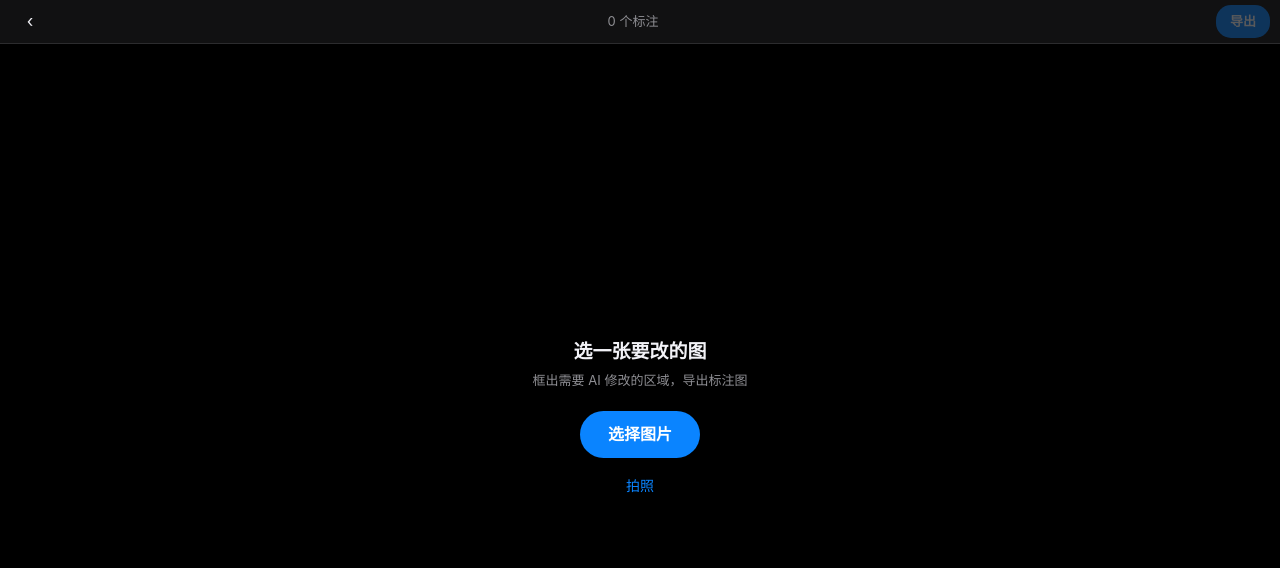
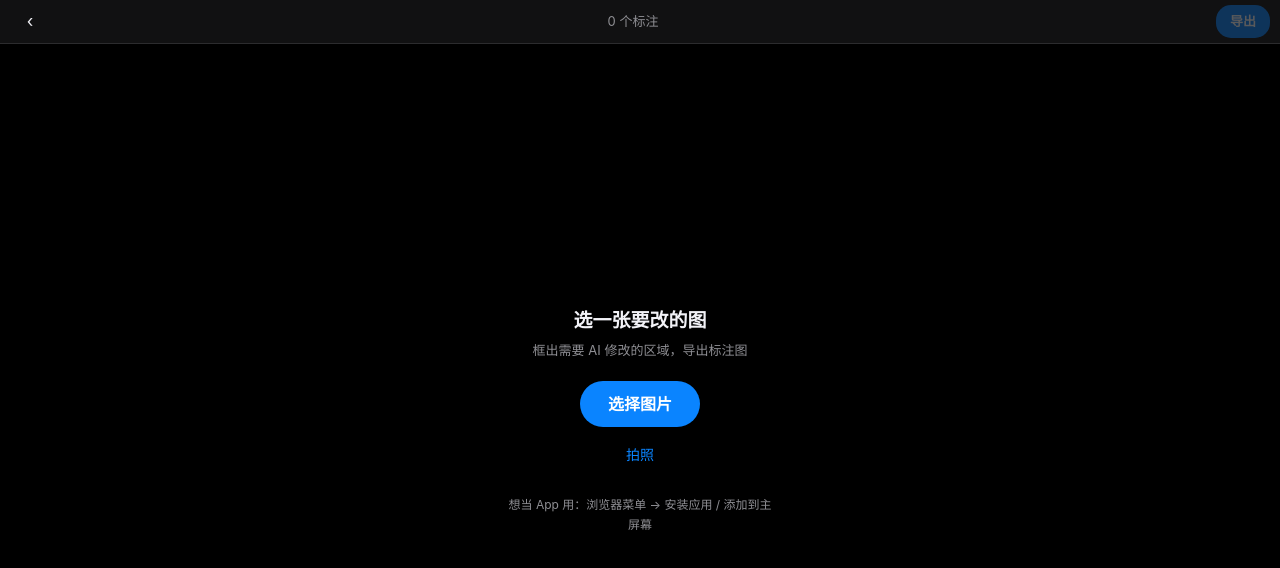
Before and after one commit to Cjl2005526/blockmark, a website with bundled scripts: page index.html in a window 1280 px wide. Built offline with nearby package versions, Linux system fonts and the light colour scheme.

Commit message:
feat: 发布构建脚本、安装引导与离线安装说明

```diff
--- a/index.html
+++ b/index.html
@@ -27,6 +27,7 @@
       <p class="empty-sub">框出需要 AI 修改的区域，导出标注图</p>
       <button id="btn-pick" class="primary-btn big">选择图片</button>
       <button id="btn-camera" class="ghost-btn">拍照</button>
+      <p id="install-tip" class="empty-tip" hidden></p>
     </div>
     <div id="frame" class="frame" hidden>
       <img id="photo" alt="待标注的图片" draggable="false">
--- a/package.json
+++ b/package.json
@@ -4,6 +4,7 @@
   "type": "module",
   "scripts": {
     "test": "node --test",
-    "serve": "node server.mjs . 4173"
+    "serve": "node server.mjs . 4173",
+    "build": "node scripts/build.mjs"
   }
 }
--- a/src/main.js
+++ b/src/main.js
@@ -119,6 +119,19 @@ window.addEventListener('beforeunload', (event) => {
   }
 });
 
+const standalone = window.matchMedia?.('(display-mode: standalone)').matches
+  || window.navigator.standalone === true;
+if (!standalone) {
+  const tip = document.getElementById('install-tip');
+  if (tip) {
+    const isIOS = /iPad|iPhone|iPod/.test(navigator.userAgent);
+    tip.textContent = isIOS
+      ? '想当 App 用：点底部「分享」→ 添加到主屏幕，之后断网也能用'
+      : '想当 App 用：浏览器菜单 → 安装应用 / 添加到主屏幕';
+    tip.hidden = false;
+  }
+}
+
 if ('serviceWorker' in navigator && location.protocol.startsWith('http')) {
   window.addEventListener('load', () => {
     navigator.serviceWorker.register('./sw.js').catch(() => {});
--- a/src/styles.css
+++ b/src/styles.css
@@ -129,6 +129,13 @@ button:disabled { opacity: 0.3; cursor: default; }
 .empty-sub { font-size: 13px; color: var(--muted); margin: 0 0 22px; }
 .empty .primary-btn { display: block; margin: 0 auto 8px; }
 .empty .ghost-btn { display: block; margin: 0 auto; }
+.empty-tip {
+  max-width: 270px;
+  margin: 20px auto 0;
+  font-size: 12px;
+  line-height: 1.7;
+  color: var(--muted);
+}
 
 .spinner {
   position: absolute;
```
Also changed, not shown: scripts/build.mjs (added, +18 -0 lines), tests/markup.test.js (+1 -1 lines), README.md, 1 other file.
